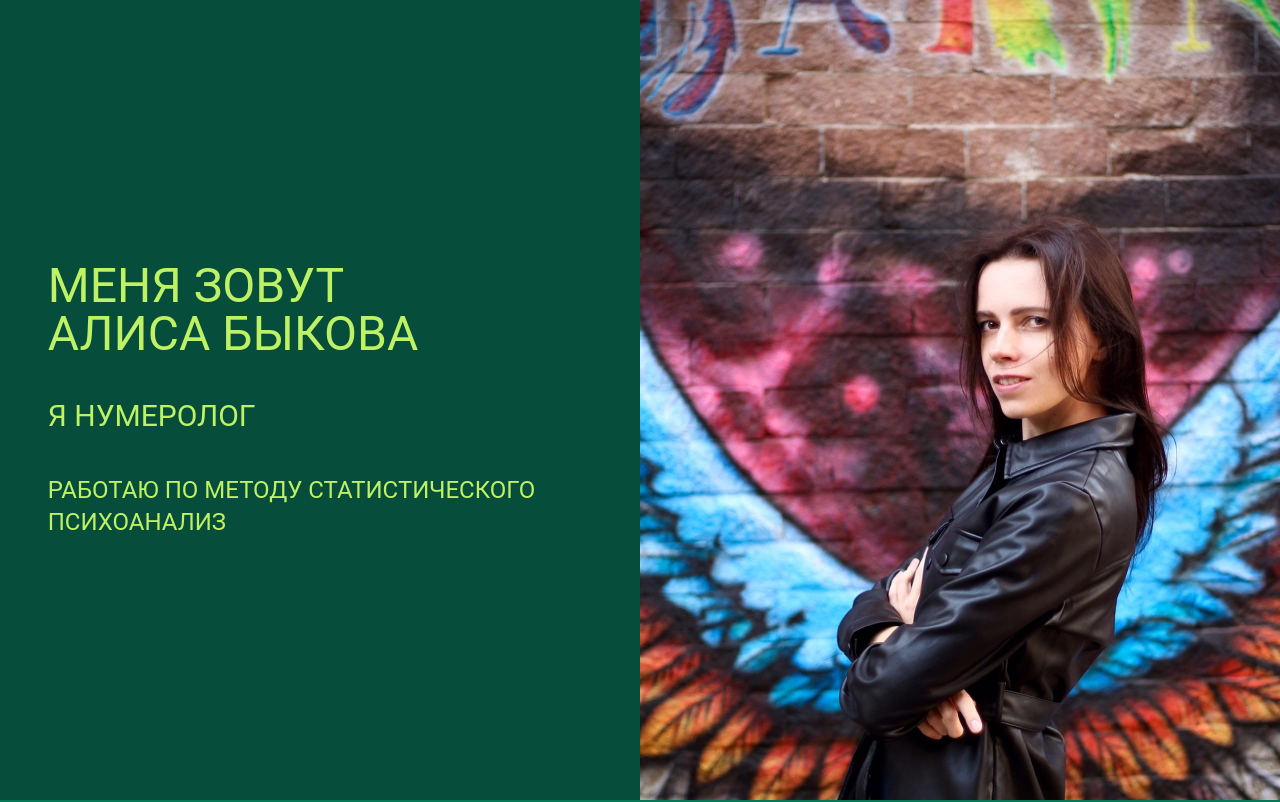
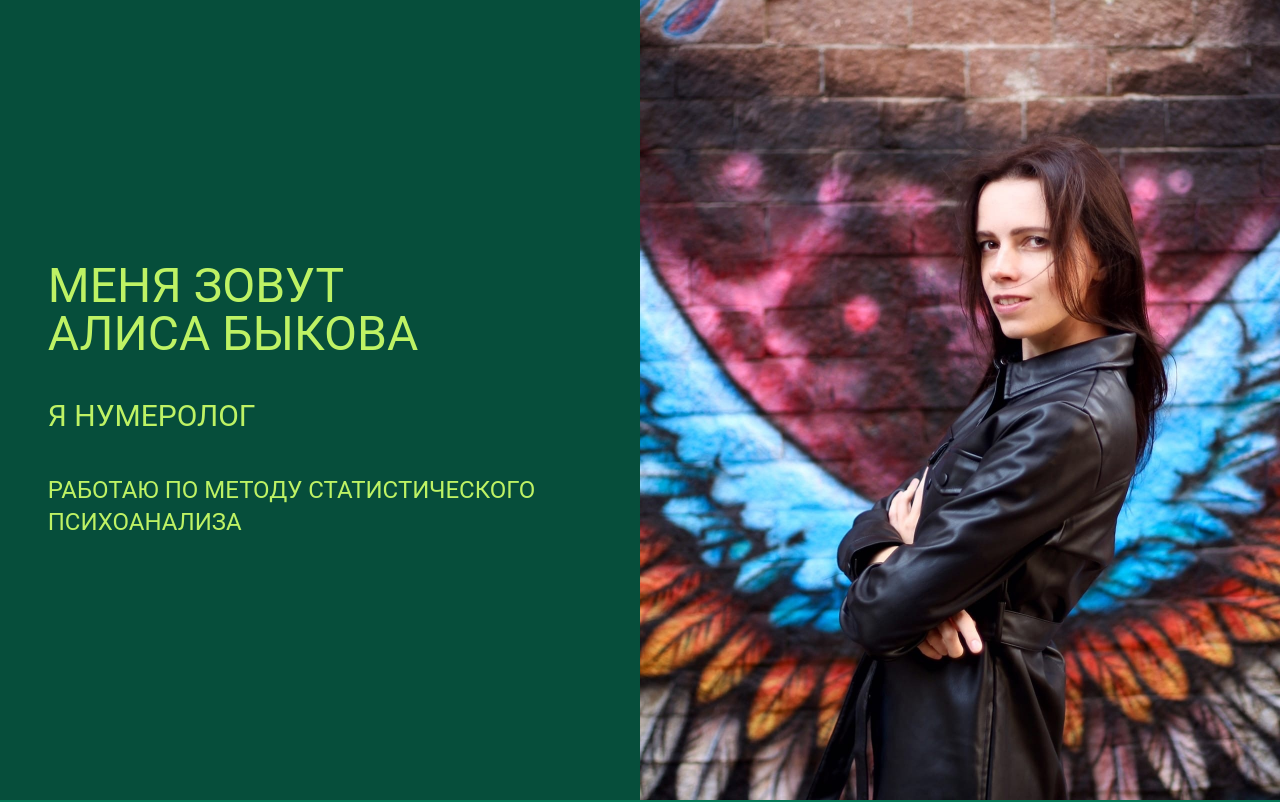
Before and after one commit to devind-team/numero, a Nuxt app: page / in a window 1280 px wide. Shown: the top 802 px of the page. Built offline with nearby package versions, Linux system fonts and the light colour scheme.

Commit message:
fix: typing and background

```diff
--- a/components/AboutSection.vue
+++ b/components/AboutSection.vue
@@ -2,16 +2,16 @@
 <section class="lg:h-screen md:h-screen flex-wrap py-20 md:py-0">
   <div class="lg:h-screen md:h-screen flex flex-row justify-space-between flex-wrap">
     <div class="basis-1/2 prose max-w-prose ma-auto text-neutral-900 pa-5 md:pa-10">
-      <div class="text-5xl text-lime-300 uppercase">Меня зовут</div>
-      <div class="text-5xl text-lime-300 uppercase whitespace-nowrap">Алиса Быкова</div>
-      <p class="text-3xl text-lime-300 uppercase my-10">
+      <div class="text-5xl md:text-3xl lg:text-5xl text-lime-300 uppercase">Меня зовут</div>
+      <div class="text-5xl md:text-3xl lg:text-5xl text-lime-300 uppercase whitespace-nowrap">Алиса Быкова</div>
+      <p class="text-3xl md:text-2xl lg:text-3xl text-lime-300 uppercase my-10">
         Я нумеролог
       </p>
       <p class="text-2xl text-lime-300 uppercase">
-        работаю по методу статистического психоанализ
+        работаю по методу статистического психоанализа
       </p>
     </div>
-    <div class="hidden md:block basis-1/2 bg-[url('/Alice.jpg')] bg-cover"></div>
+    <div class="hidden md:block basis-1/2 bg-[url('/Alice.jpg')] bg-cover bg-center"></div>
   </div>
 </section>
 </template>
```
